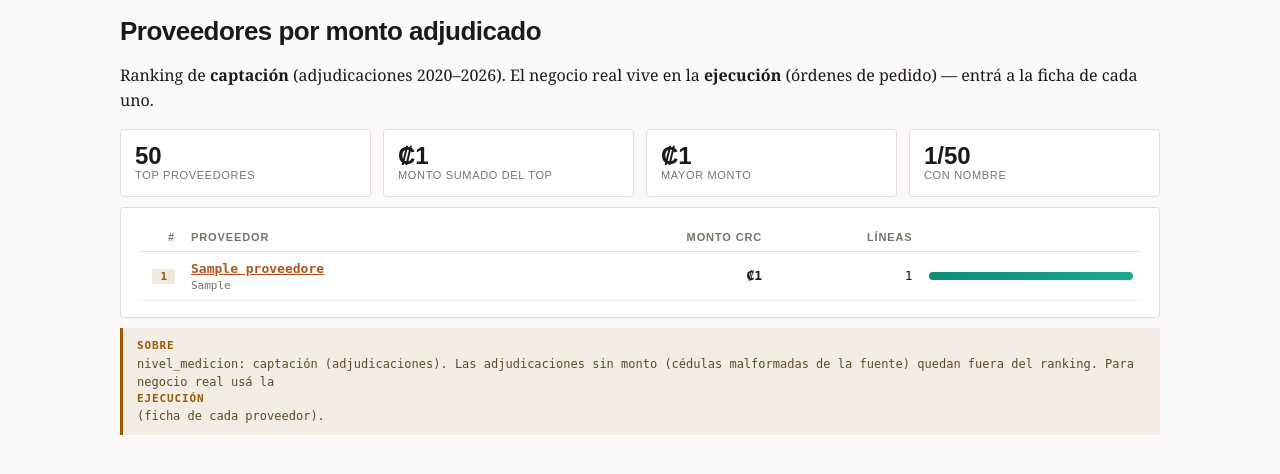
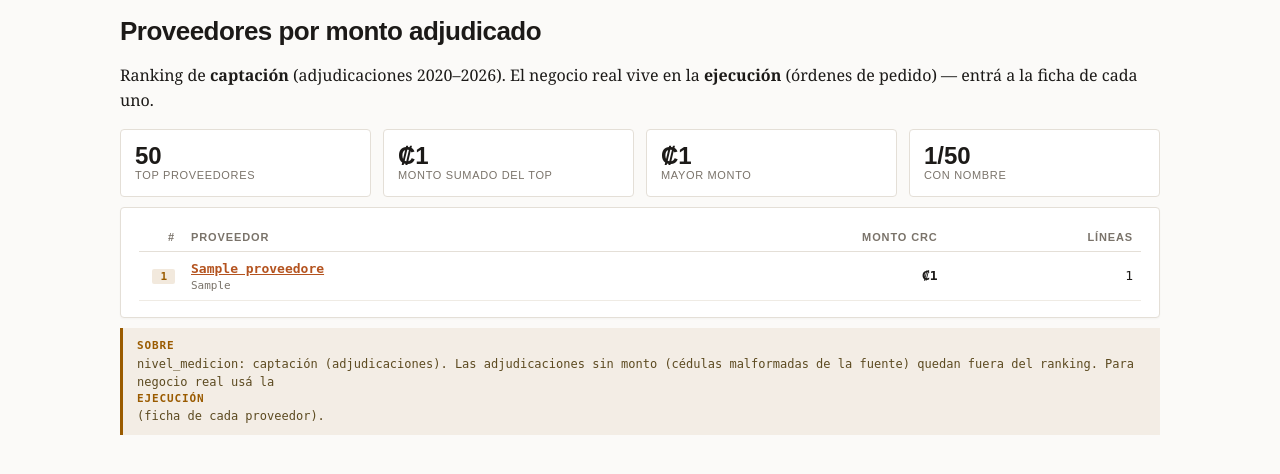
Before and after one commit to Ale241302/sicop_mcp, a Django app: page /atlas/proveedores/ in a window 1280 px wide. Shown: the part 62-536 px from the top of the page. Run offline with Django 5.2, Linux system fonts and the light colour scheme; tables that the repository leaves empty hold one stand-in row (values such as "Sample post"); parts of the project's set-up code (start-up, migrations or seed data) failed here and were passed over.

Commit message:
atlas/proveedores: quitar la mini-barra de monto (solo ranking limpio)

```diff
--- a/sicop/templates/atlas/base.html
+++ b/sicop/templates/atlas/base.html
@@ -33,7 +33,6 @@ td{padding:7px 8px;border-bottom:1px solid #EFEBE4}
 .salud.r{background:#B3261E14;border:1px solid #B3261E33;color:#8a1a15}
 .kpi a{text-decoration:none}.kpi a b{font-size:17px}
 tr:hover td{background:#F7F4EE}
-.mini-bar{display:block;height:8px;border-radius:4px;background:#EFEBE4;overflow:hidden}
 td:first-child{width:44px}
 .search-box{margin:20px 0}
 a{color:var(--ac)}
--- a/sicop/templates/atlas/proveedores.html
+++ b/sicop/templates/atlas/proveedores.html
@@ -13,7 +13,7 @@
 
 <div class="card">
 <table>
-<tr><th class="r">#</th><th>Proveedor</th><th class="r">Monto CRC</th><th class="r">Líneas</th><th></th></tr>
+<tr><th class="r">#</th><th>Proveedor</th><th class="r">Monto CRC</th><th class="r">Líneas</th></tr>
 {% for p in top %}
 <tr>
 <td class="r"><span class="badge {% if forloop.counter <= 3 %}w{% else %}g{% endif %}">{{ forloop.counter }}</span></td>
@@ -27,9 +27,6 @@
 </td>
 <td class="r"><b>₡{{ p.m|floatformat:0 }}</b></td>
 <td class="r">{{ p.n }}</td>
-<td style="width:22%">
-  {% if p.m is not None and stats.max %}<span class="mini-bar"><span style="width:{{ p.pct }}%;height:100%;display:block;background:linear-gradient(90deg,#0E8C7A,#18A98F)"></span></span>{% endif %}
-</td>
 </tr>
 {% endfor %}
 </table>
```
